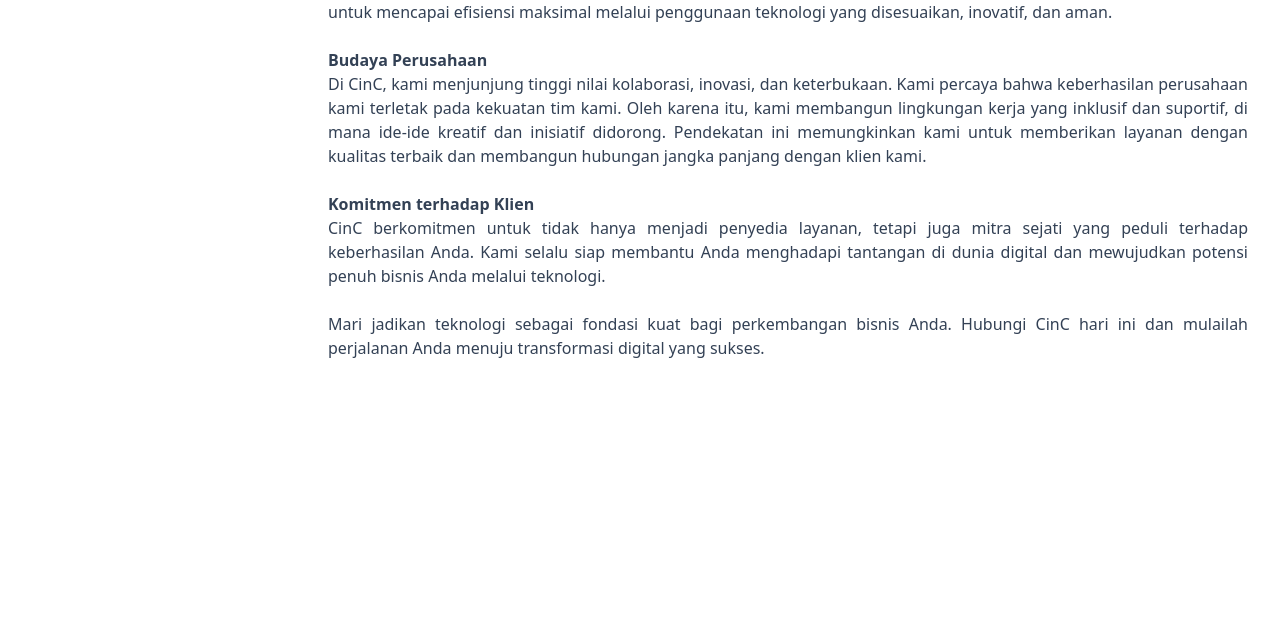
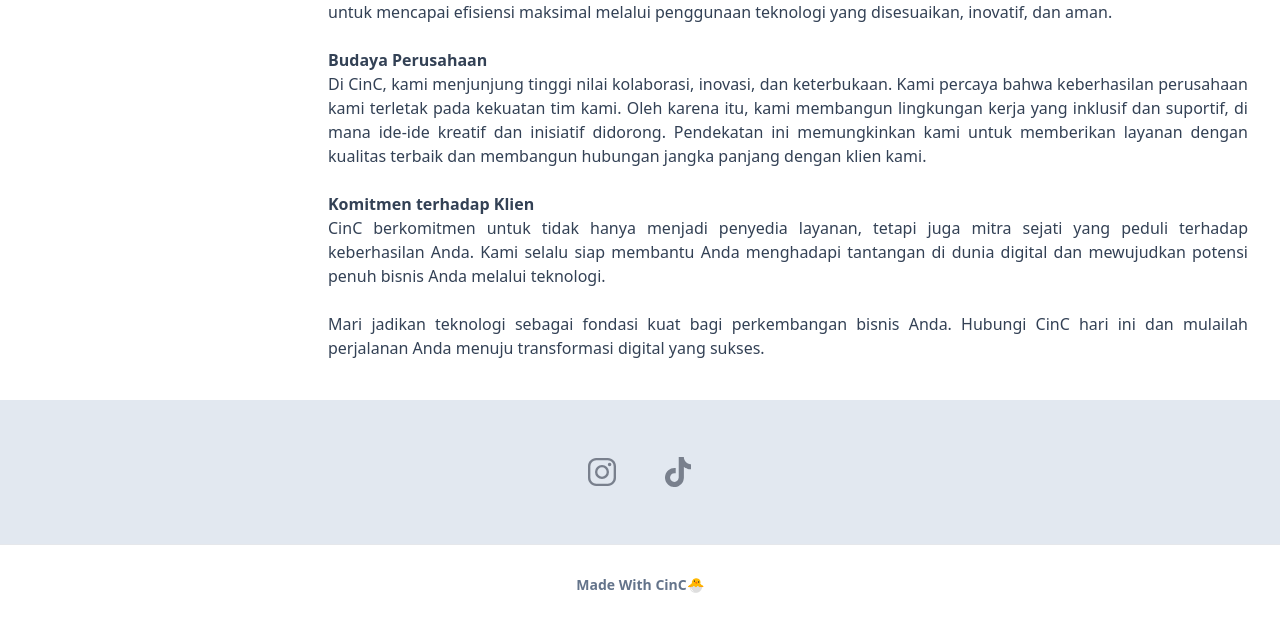
Before and after one commit to Habsyi2512/web-portofolio, a Next.js app: page / in a window 1280 px wide. Shown: the part 1080-1712 px from the top of the page. Built offline with nearby package versions, Linux system fonts and the light colour scheme.

Commit message:
"Added social media icons to footer, removed hardcoded height from page component, and made minor adjustments to navbar component"

```diff
--- a/src/app/layout.tsx
+++ b/src/app/layout.tsx
@@ -7,6 +7,8 @@
 import Navbar from "@/components/Navigation/Navbar";
 import Sidebar from "@/components/Navigation/sidebar/Sidebar";
 import MobileSidebar from "@/components/Navigation/sidebar/MobileSidebar";
+import InstagramIcon from "@/components/icons/InstagramIcon";
+import TiktokIcon from "@/components/icons/TiktokIcon";
 
 const geistSans = localFont({
   src: "./fonts/GeistVF.woff",
@@ -44,6 +46,21 @@
               <div className="w-full">{children}</div>
             </div>
           </NavbarProvider>
+          <footer className="bg-white dark:bg-colorDarkFirst ">
+            <div className="bg-slate-200 dark:bg-colorDarkFirst h-36 flex items-center justify-center gap-x-5">
+              <button className="hover:bg-colorLightSecond/30 p-3 rounded-lg group transition-colors">
+                <InstagramIcon className="size-8 text-colorDarkFirst/50 dark:text-colorDarkThird" />
+              </button>
+              <button className="hover:bg-colorLightSecond/30 p-3 rounded-lg group transition-colors">
+                <TiktokIcon className="size-8 text-colorDarkFirst/50 dark:text-colorDarkThird" />
+              </button>
+            </div>
+            <div className="h-20 border-t dark:border-colorLightSecond/50 flex items-center justify-center">
+              <span className="font-semibold text-sm  text-colorDarkThird">
+                Made With CinC🐣
+              </span>
+            </div>
+          </footer>
         </ThemeProvider>
       </body>
     </html>
--- a/src/app/page.tsx
+++ b/src/app/page.tsx
@@ -2,7 +2,7 @@
 
 export default function Page() {
   return (
-    <div className="h-[2000px] space-y-4 text-justify">
+    <div className="space-y-4 text-justify">
       <TextTitle title="Introduction" />
       <Paragraph>
         <strong>
--- a/src/components/Navigation/Navbar.tsx
+++ b/src/components/Navigation/Navbar.tsx
@@ -9,8 +9,8 @@
 import { ComputerDesktopIcon } from "../icons/ComputerDesktopIcon";
 import { motion } from "framer-motion";
 import { ThemeContext } from "@/context/ThemeProvider";
+import CinCLogo from "../logo/CinCLogo";
 import SelectedIconNavbar from "./SelectedIconNavbar";
-import CinCLogo from "../logo/CinCLogo";
 
 export default function Navbar() {
   const [displayMode, setDisplayMode] = useState(false);
--- /dev/null
+++ b/src/components/icons/InstagramIcon.tsx
@@ -0,0 +1,16 @@
+import React, { SVGProps } from "react";
+
+export default function InstagramIcon(props: SVGProps<SVGSVGElement>) {
+  return (
+    <svg
+      xmlns="http://www.w3.org/2000/svg"
+      className="ionicon"
+      viewBox="0 0 512 512"
+      fill="currentColor"
+      {...props}
+    >
+      <path d="M349.33 69.33a93.62 93.62 0 0193.34 93.34v186.66a93.62 93.62 0 01-93.34 93.34H162.67a93.62 93.62 0 01-93.34-93.34V162.67a93.62 93.62 0 0193.34-93.34h186.66m0-37.33H162.67C90.8 32 32 90.8 32 162.67v186.66C32 421.2 90.8 480 162.67 480h186.66C421.2 480 480 421.2 480 349.33V162.67C480 90.8 421.2 32 349.33 32z" />
+      <path d="M377.33 162.67a28 28 0 1128-28 27.94 27.94 0 01-28 28zM256 181.33A74.67 74.67 0 11181.33 256 74.75 74.75 0 01256 181.33m0-37.33a112 112 0 10112 112 112 112 0 00-112-112z" />
+    </svg>
+  );
+}
--- /dev/null
+++ b/src/components/icons/TiktokIcon.tsx
@@ -0,0 +1,15 @@
+import React, { SVGProps } from "react";
+
+export default function TiktokIcon(props: SVGProps<SVGSVGElement>) {
+  return (
+    <svg
+      xmlns="http://www.w3.org/2000/svg"
+      className="ionicon"
+      viewBox="0 0 512 512"
+      fill="currentColor"
+      {...props}
+    >
+      <path d="M412.19 118.66a109.27 109.27 0 01-9.45-5.5 132.87 132.87 0 01-24.27-20.62c-18.1-20.71-24.86-41.72-27.35-56.43h.1C349.14 23.9 350 16 350.13 16h-82.44v318.78c0 4.28 0 8.51-.18 12.69 0 .52-.05 1-.08 1.56 0 .23 0 .47-.05.71v.18a70 70 0 01-35.22 55.56 68.8 68.8 0 01-34.11 9c-38.41 0-69.54-31.32-69.54-70s31.13-70 69.54-70a68.9 68.9 0 0121.41 3.39l.1-83.94a153.14 153.14 0 00-118 34.52 161.79 161.79 0 00-35.3 43.53c-3.48 6-16.61 30.11-18.2 69.24-1 22.21 5.67 45.22 8.85 54.73v.2c2 5.6 9.75 24.71 22.38 40.82A167.53 167.53 0 00115 470.66v-.2l.2.2c39.91 27.12 84.16 25.34 84.16 25.34 7.66-.31 33.32 0 62.46-13.81 32.32-15.31 50.72-38.12 50.72-38.12a158.46 158.46 0 0027.64-45.93c7.46-19.61 9.95-43.13 9.95-52.53V176.49c1 .6 14.32 9.41 14.32 9.41s19.19 12.3 49.13 20.31c21.48 5.7 50.42 6.9 50.42 6.9v-81.84c-10.14 1.1-30.73-2.1-51.81-12.61z" />
+    </svg>
+  );
+}
```
